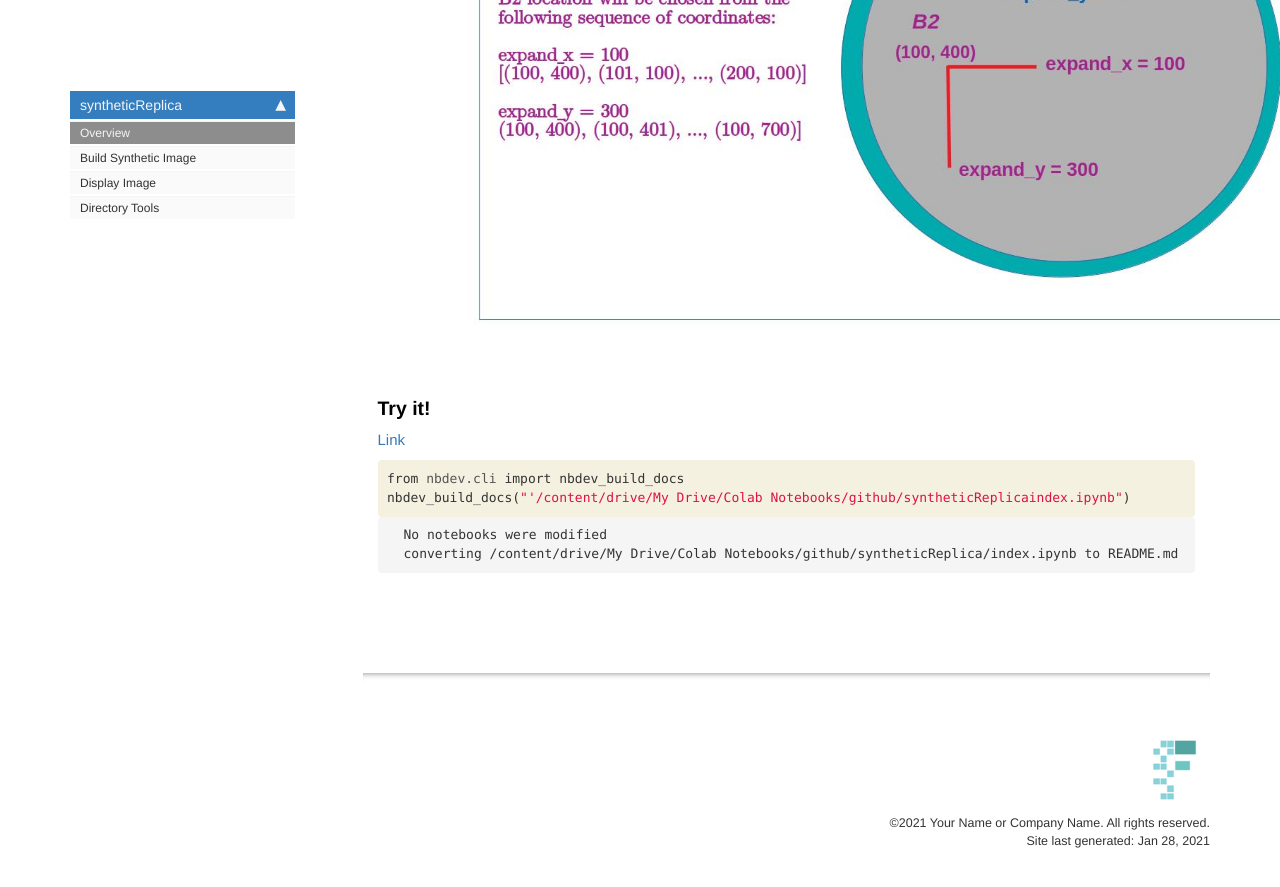
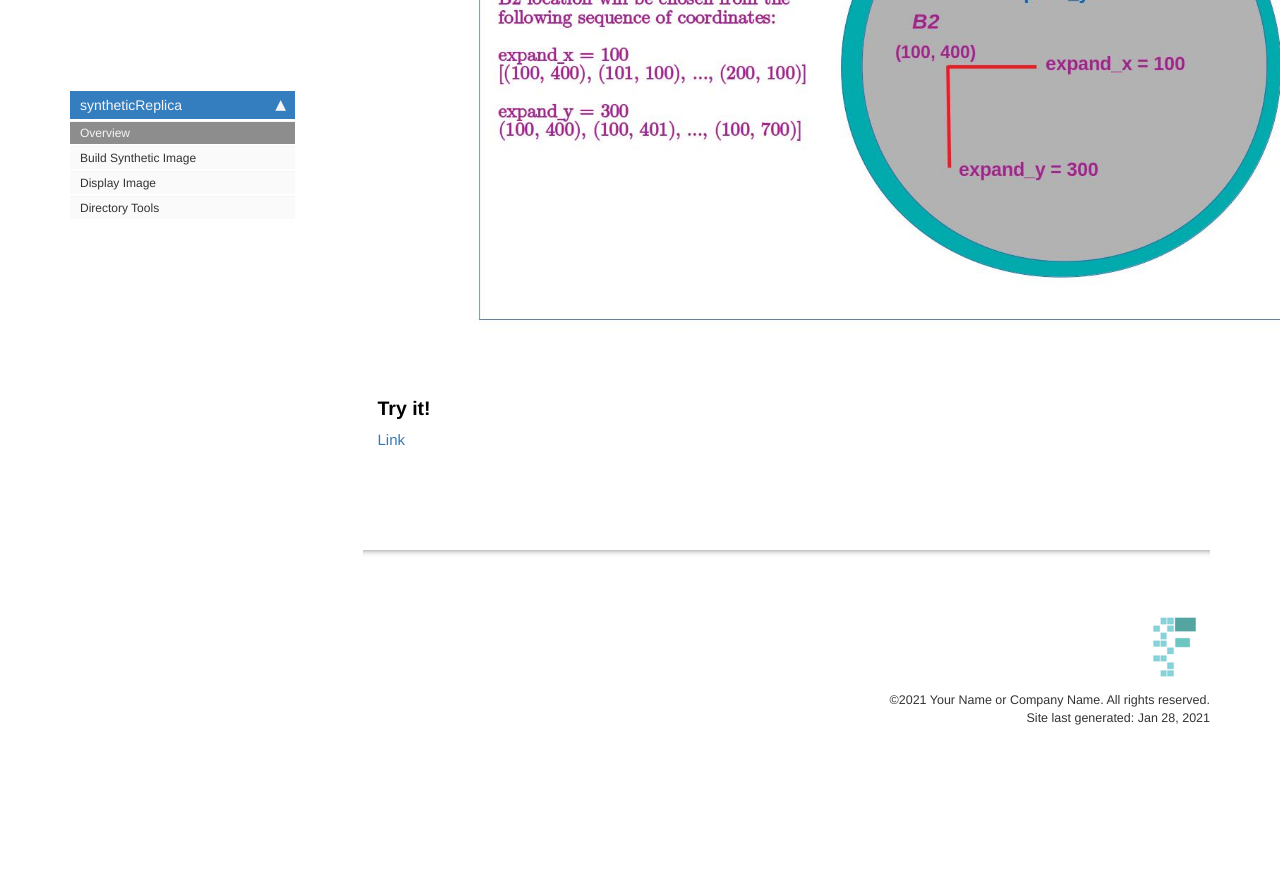
Before and after one commit to chho-work/syntheticReplica, a Jekyll site: the page built from docs/index.html, in a window 1280 px wide and 900 px high, scrolled down 3141 px. Shown: the top 887 px of the window. Built offline with Jekyll 4.4.1, drawn with Linux system fonts in a browser that asks for light colours; nearby versions of some CDN libraries; comment, search, counter and statistics services are not loaded; after the commit the page ends 3919 px from its top, so only the background shows below that; some of the changed text lies outside the part shown.

Commit message:
Update readme, index, docs

```diff
--- a/docs/index.html
+++ b/docs/index.html
@@ -71,7 +71,7 @@ some simple form of tooling to automate the production of composite images.  Ima
 
 <div class="cell border-box-sizing text_cell rendered"><div class="inner_cell">
 <div class="text_cell_render border-box-sizing rendered_html">
-<h3 id="Building-Composite-Images-in-Practice"><strong>Building Composite Images in Practice</strong><a class="anchor-link" href="#Building-Composite-Images-in-Practice"> </a></h3><blockquote><p>Problems when making composite images.</p>
+<h3 id="Building-Composite-Images-in-Practice"><strong>Building Composite Images in Practice</strong><a class="anchor-link" href="#Building-Composite-Images-in-Practice"> </a></h3><blockquote><p>Problems when making composite images**</p>
 </blockquote>
 
 </div>
@@ -110,7 +110,7 @@ some simple form of tooling to automate the production of composite images.  Ima
 
 <div class="cell border-box-sizing text_cell rendered"><div class="inner_cell">
 <div class="text_cell_render border-box-sizing rendered_html">
-<h3 id="Positioning-Foreground-Images"><strong>Positioning Foreground Images</strong><a class="anchor-link" href="#Positioning-Foreground-Images"> </a></h3><blockquote><p>The solution, decide in advance the location to paste foreground images</p>
+<h3 id="Positioning-Foreground-Images"><strong>Positioning Foreground Images</strong><a class="anchor-link" href="#Positioning-Foreground-Images"> </a></h3><blockquote><p><strong>The solution, decide in advance the location to paste foreground images</strong></p>
 </blockquote>
 
 </div>
@@ -153,37 +153,4 @@ some simple form of tooling to automate the production of composite images.  Ima
 </div>
 </div>
 </div>
-    {% raw %}
-
-<div class="cell border-box-sizing code_cell rendered">
-<div class="input">
-
-<div class="inner_cell">
-    <div class="input_area">
-<div class=" highlight hl-ipython3"><pre><span></span><span class="kn">from</span> <span class="nn">nbdev.cli</span> <span class="kn">import</span> <span class="n">nbdev_build_docs</span>
-<span class="n">nbdev_build_docs</span><span class="p">(</span><span class="s2">&quot;&#39;/content/drive/My Drive/Colab Notebooks/github/syntheticReplicaindex.ipynb&quot;</span><span class="p">)</span>
-</pre></div>
-
-    </div>
 </div>
-</div>
-
-<div class="output_wrapper">
-<div class="output">
-
-<div class="output_area">
-
-<div class="output_subarea output_stream output_stdout output_text">
-<pre>No notebooks were modified
-converting /content/drive/My Drive/Colab Notebooks/github/syntheticReplica/index.ipynb to README.md
-</pre>
-</div>
-</div>
-
-</div>
-</div>
-
-</div>
-    {% endraw %}
-
-</div>
```
Also changed, not shown: other parts of docs/index.html (+2 -2 lines), README.md, 1 other file.
